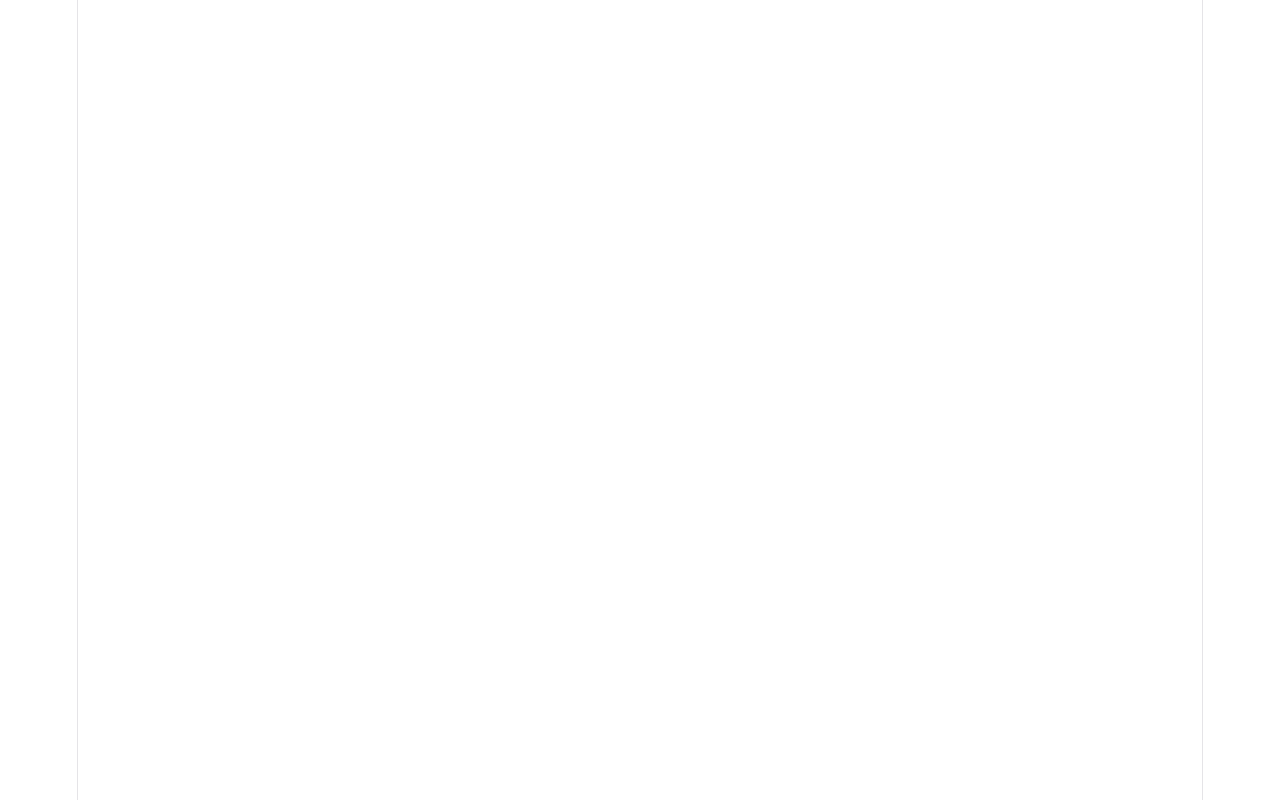
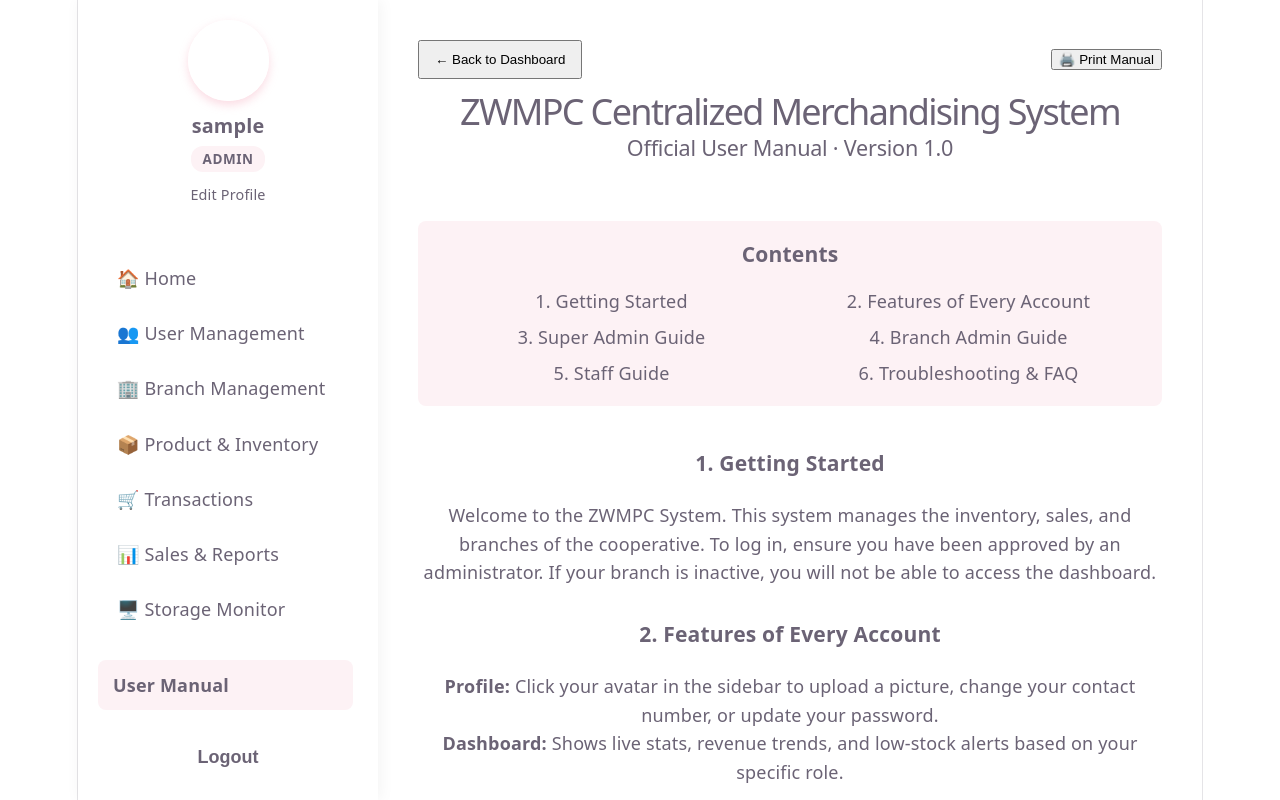
Before and after one commit to jakemiller01500-ship-it/zwmpc, a React (Vite) app in the folder zwmpc-frontend/: page /dashboard/manual in a window 1280 px wide. Before the commit this address had no page. Built offline with nearby package versions, Linux system fonts and the light colour scheme; sample sign-in values are in the browser's storage.

Commit message:
User Manual

```diff
--- a/zwmpc-frontend/src/App.jsx
+++ b/zwmpc-frontend/src/App.jsx
@@ -10,6 +10,7 @@ import DashboardHome from './DashboardHome';
 import Reports from './Reports';
 import AuditLogs from './AuditLogs';
 import Profile from './Profile';
+import UserManual from './UserManual';
 
 function App() {
   return (
@@ -28,6 +29,7 @@ function App() {
           <Route path="reports" element={<Reports />} />
           <Route path="audit" element={<AuditLogs />} />
           <Route path="profile" element={<Profile />} />
+          <Route path="manual" element={<UserManual />} />
         </Route>
 
       </Routes>
--- a/zwmpc-frontend/src/Dashboard.jsx
+++ b/zwmpc-frontend/src/Dashboard.jsx
@@ -115,6 +115,12 @@ export default function Dashboard() {
           {user.role === 'super_admin' && (
             <Link to="/dashboard/audit" style={getLinkStyle('/dashboard/audit')}>📜 Audit Logs</Link>
           )}
+          {/* Add this inside the <nav> tag */}
+          <div style={{ marginTop: 'auto', borderTop: '1px solid var(--border-color)', paddingTop: '15px' }}>
+            <Link to="/dashboard/manual" style={getLinkStyle('/dashboard/manual')}>
+              User Manual
+            </Link>
+          </div>
         </nav>
 
         {/* Logout Button */}
--- /dev/null
+++ b/zwmpc-frontend/src/UserManual.jsx
@@ -0,0 +1,79 @@
+import { useNavigate } from 'react-router-dom';
+
+export default function UserManual() {
+  const navigate = useNavigate();
+
+  const handlePrint = () => {
+    window.print();
+  };
+
+  return (
+    <div className="manual-wrapper">
+
+      {/* Print Button - Hidden when printing */}
+      <div className="no-print" style={{ display: 'flex', justifyContent: 'space-between', alignItems: 'center', marginBottom: '20px' }}>
+        <button onClick={() => navigate('/dashboard')} className="btn-secondary" style={{ padding: '10px 15px' }}>
+          ← Back to Dashboard
+        </button>
+        <button onClick={handlePrint} className="btn-primary" style={{ display: 'flex', alignItems: 'center', gap: '8px' }}>
+          🖨️ Print Manual
+        </button>
+      </div>
+
+      {/* Manual Content - Visible when printing */}
+      <div className="manual-content theme-card">
+
+        <div style={{ textAlign: 'center', marginBottom: '40px', borderBottom: '2px solid var(--primary-pink)', paddingBottom: '20px' }}>
+          <h1 style={{ color: 'var(--dark-pink)', margin: '0 0 10px 0', fontSize: '2rem' }}>
+            ZWMPC Centralized Merchandising System
+          </h1>
+          <h2 style={{ color: 'var(--text-muted)', margin: '0', fontSize: '1.2rem' }}>
+            Official User Manual · Version 1.0
+          </h2>
+        </div>
+
+        {/* Table of Contents */}
+        <div style={{ background: '#fdf2f5', padding: '20px', borderRadius: '8px', marginBottom: '40px' }}>
+          <h3 style={{ marginTop: 0, color: 'var(--dark-pink)' }}>Contents</h3>
+          <ul style={{ listStyleType: 'none', padding: 0, margin: 0, display: 'grid', gridTemplateColumns: '1fr 1fr', gap: '10px', color: 'var(--text-dark)' }}>
+            <li>1. Getting Started</li>
+            <li>2. Features of Every Account</li>
+            <li>3. Super Admin Guide</li>
+            <li>4. Branch Admin Guide</li>
+            <li>5. Staff Guide</li>
+            <li>6. Troubleshooting & FAQ</li>
+          </ul>
+        </div>
+
+        {/* Content Sections */}
+        <div style={{ lineHeight: '1.6', color: 'var(--text-dark)' }}>
+          <h3 style={{ color: 'var(--dark-pink)' }}>1. Getting Started</h3>
+          <p>Welcome to the ZWMPC System. This system manages the inventory, sales, and branches of the cooperative. To log in, ensure you have been approved by an administrator. If your branch is inactive, you will not be able to access the dashboard.</p>
+
+          <h3 style={{ color: 'var(--dark-pink)', marginTop: '30px' }}>2. Features of Every Account</h3>
+          <p><strong>Profile:</strong> Click your avatar in the sidebar to upload a picture, change your contact number, or update your password.</p>
+          <p><strong>Dashboard:</strong> Shows live stats, revenue trends, and low-stock alerts based on your specific role.</p>
+
+          <h3 style={{ color: 'var(--dark-pink)', marginTop: '30px' }}>3. Super Admin Guide</h3>
+          <p><strong>User Management:</strong> The Super Admin must approve new users and assign them to a branch before they can log in. You can also edit roles or delete accounts here.</p>
+          <p><strong>Branch Management:</strong> You can create new branches, set them to Active/Inactive, or delete them. Inactive branches block user logins.</p>
+          <p><strong>Audit Logs:</strong> Tracks all critical system actions (logins, approvals, deletions) for security.</p>
+
+          <h3 style={{ color: 'var(--dark-pink)', marginTop: '30px' }}>4. Branch Admin Guide</h3>
+          <p>Admins manage the inventory for their specific branch. You can add products, view low stock, export inventory to CSV, and generate sales reports for specific date ranges.</p>
+
+          <h3 style={{ color: 'var(--dark-pink)', marginTop: '30px' }}>5. Staff Guide</h3>
+          <p>Staff members process transactions. Use the "Transactions" page to record a <strong>SALE</strong> (which reduces stock) or a <strong>RESTOCK</strong> (which increases stock). The system will block a sale if there is not enough inventory.</p>
+
+          <h3 style={{ color: 'var(--dark-pink)', marginTop: '30px' }}>6. Troubleshooting & FAQ</h3>
+          <p><strong>I can't log in.</strong> Ensure your account is approved and your branch is active. If you forgot your password, contact the Super Admin.</p>
+          <p><strong>Why is the Dashboard blank?</strong> Ensure the backend server is running. If you just logged in, it may take a few seconds to fetch the data.</p>
+        </div>
+
+        <div style={{ textAlign: 'center', marginTop: '50px', color: 'var(--text-muted)', fontSize: '0.9rem', borderTop: '1px solid #ccc', paddingTop: '20px' }}>
+          © 2026 ZWMPC Multi-Purpose Cooperative. All rights reserved.
+        </div>
+      </div>
+    </div>
+  );
+}
```
Also changed, not shown: zwmpc-frontend/src/App.css (+32 -0 lines).
